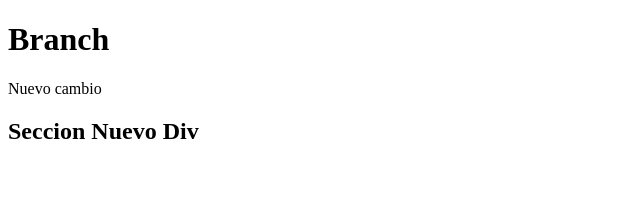
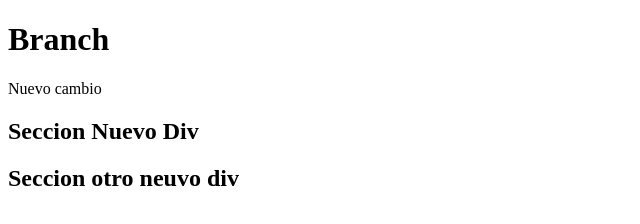
Before and after one commit to AgustinLeg/ada-15-branch-example, a plain HTML site: page index.html in a window 1280 px wide. Shown: the whole page, without its empty margins (0-640 px from the left). Drawn offline with Linux system fonts and the light colour scheme.

Commit message:
Nueva seccion div dos

```diff
--- a/index.html
+++ b/index.html
@@ -12,5 +12,8 @@
   <div>
     <h2>Seccion Nuevo Div</h2>
   </div>
+  <div>
+    <h2>Seccion otro neuvo div</h2>
+  </div>
 </body>
 </html>
```
